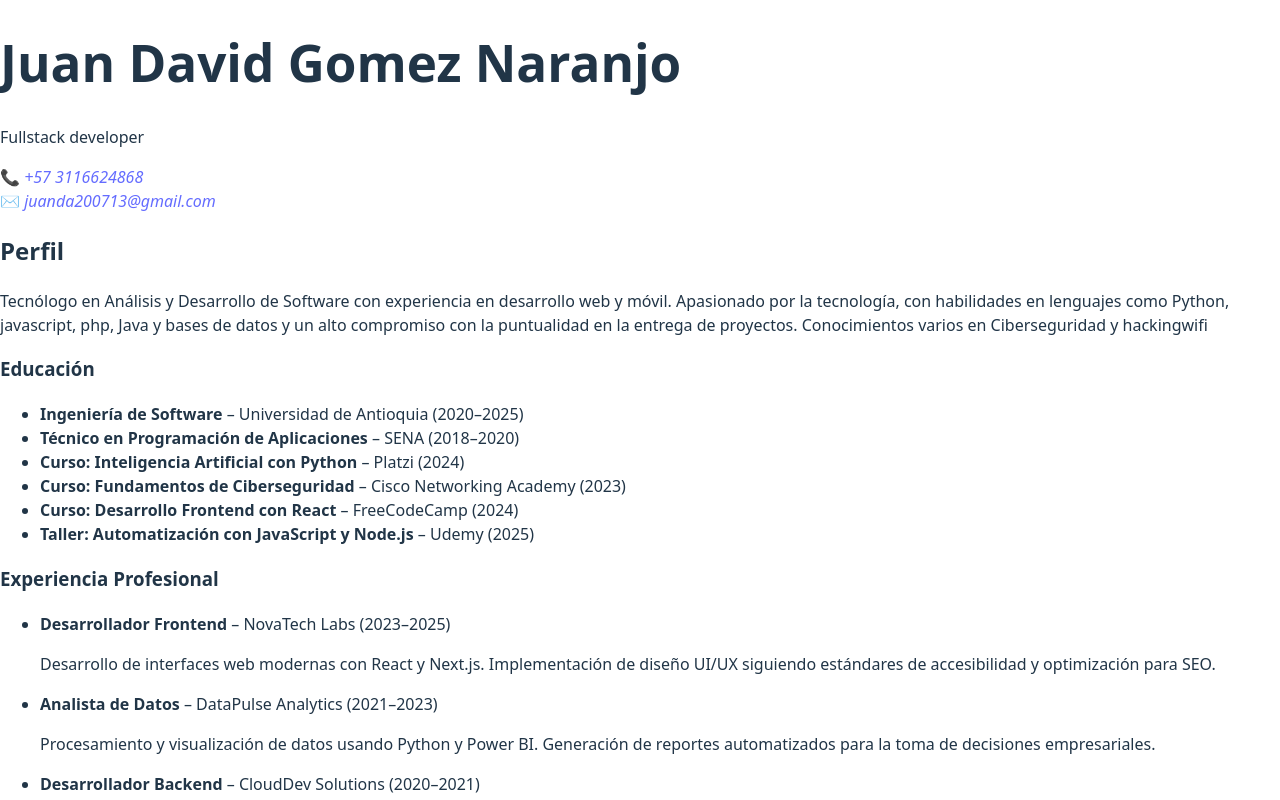
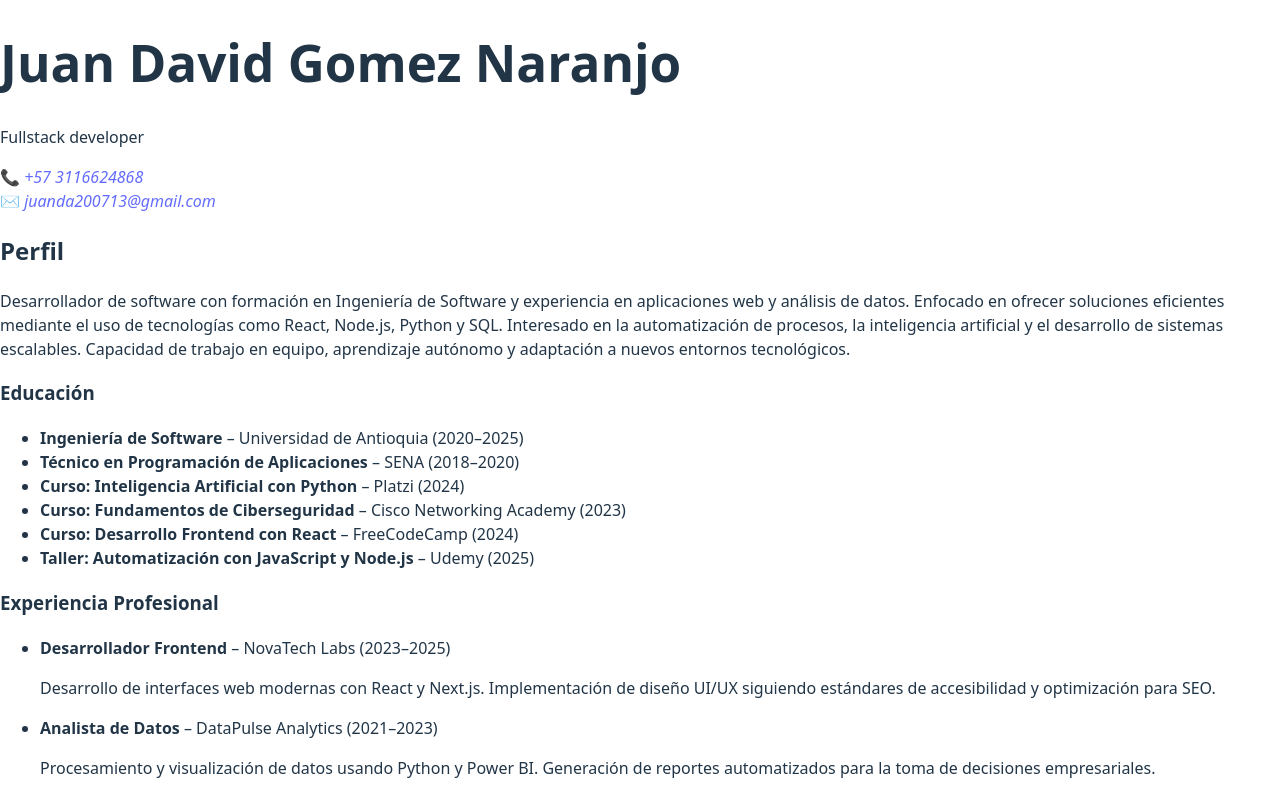
Before and after one commit to miguelucho425526/cv-react, a React (Vite) app: page / in a window 1280 px wide. Shown: the top 800 px of the page. Built offline with nearby package versions, Linux system fonts and the light colour scheme.

Commit message:
cuarto commit educacion

```diff
--- a/src/Components/Perfil.jsx
+++ b/src/Components/Perfil.jsx
@@ -3,10 +3,10 @@ export default function Perfil() {
     <section>
       <h2>Perfil</h2>
       <p>
-        Tecnólogo en Análisis y Desarrollo de Software con experiencia en desarrollo web y móvil.
-        Apasionado por la tecnología, con habilidades en lenguajes como Python, javascript, php, Java y bases de datos
-        y un alto compromiso con la puntualidad en la entrega de proyectos.
-        Conocimientos varios en Ciberseguridad y hackingwifi
+        Desarrollador de software con formación en Ingeniería de Software y experiencia en aplicaciones web y análisis de datos.
+        Enfocado en ofrecer soluciones eficientes mediante el uso de tecnologías como React, Node.js, Python y SQL.
+        Interesado en la automatización de procesos, la inteligencia artificial y el desarrollo de sistemas escalables.
+        Capacidad de trabajo en equipo, aprendizaje autónomo y adaptación a nuevos entornos tecnológicos.
       </p>
     </section>
   );
```
